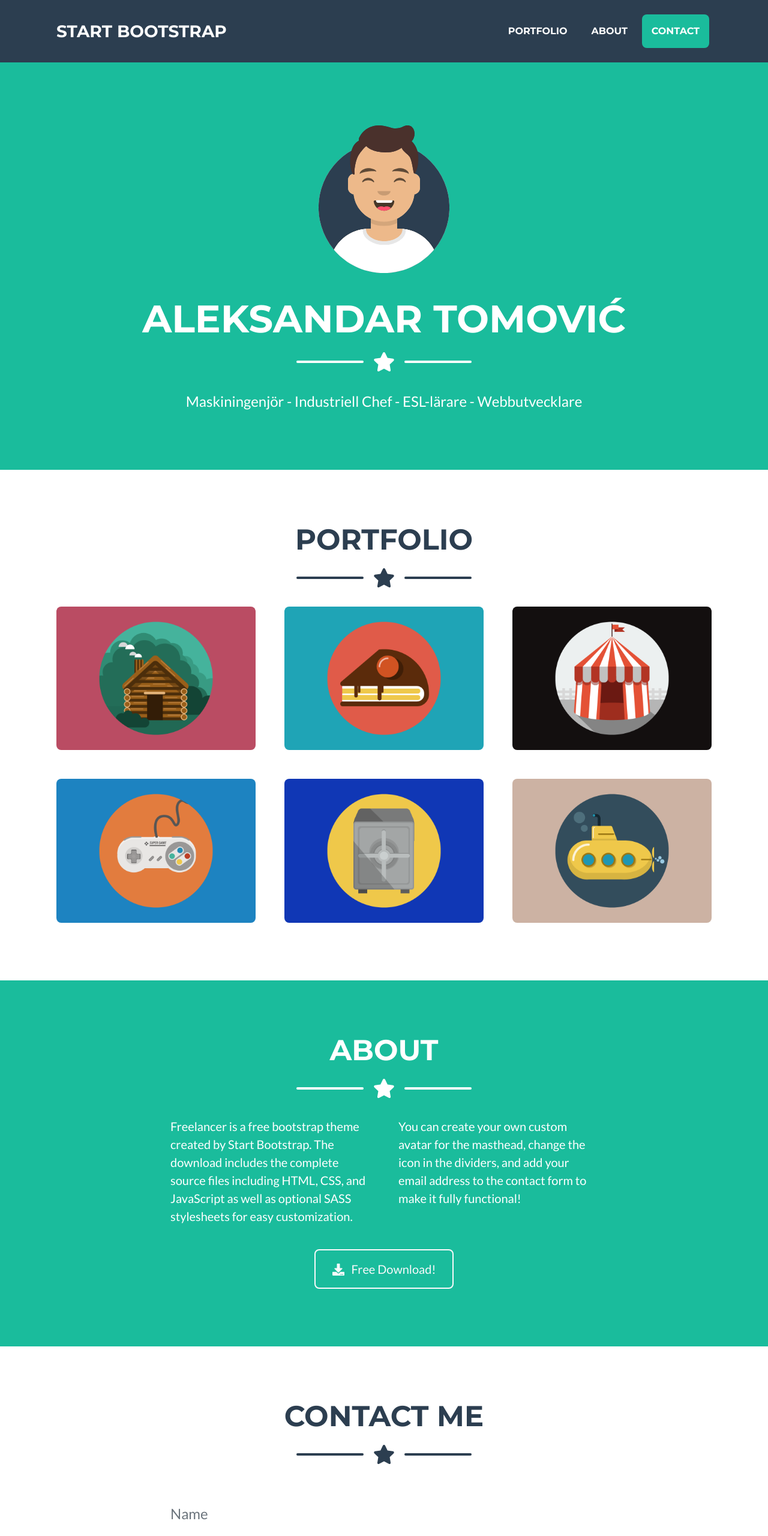
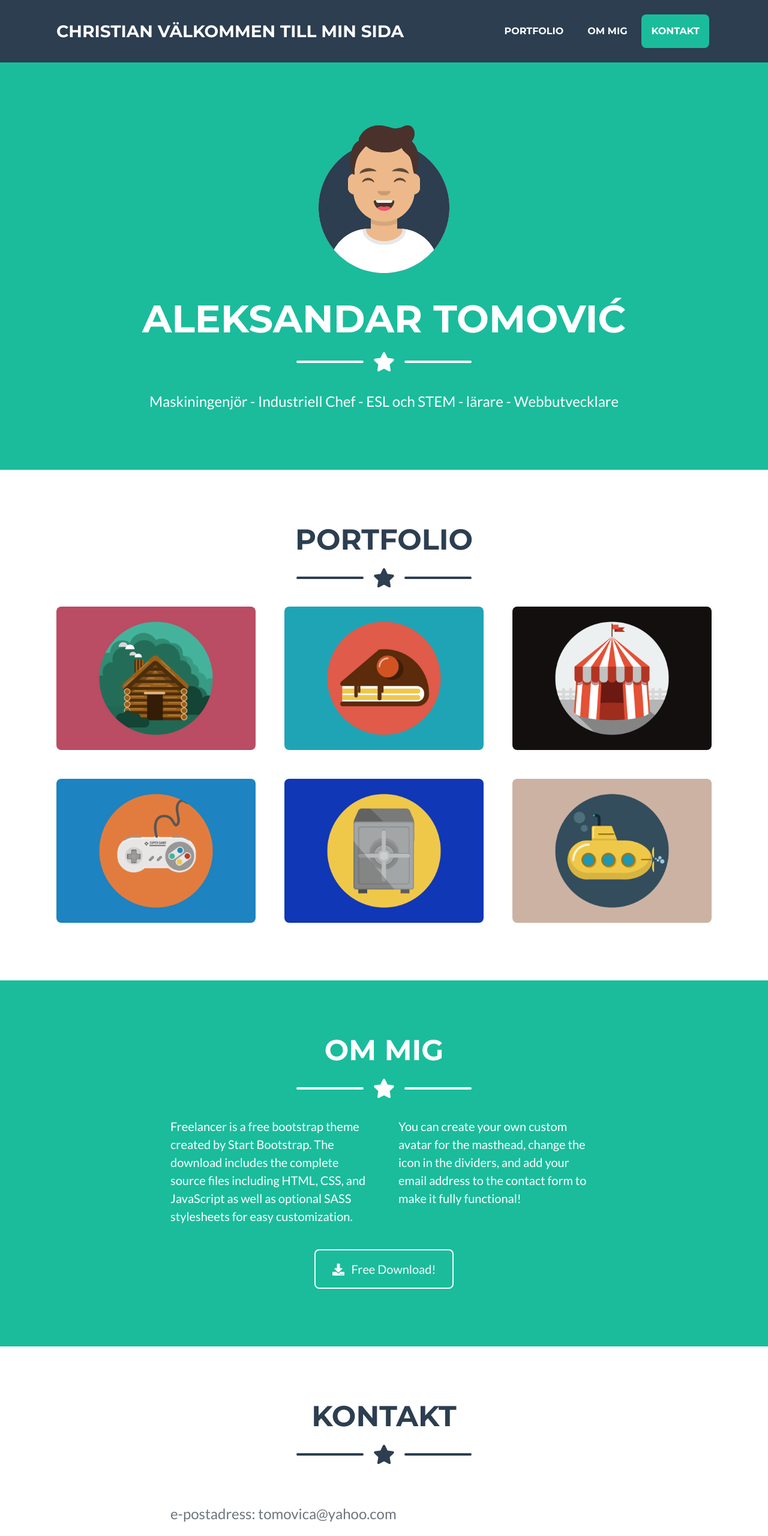
Before and after one commit to pyace1/Alex_webbutvecklare, a plain HTML site: page index.html in a window 1280 px wide. Shown: the top 2560 px of the page at 60% size. Drawn offline with nearby package versions, Linux system fonts and the light colour scheme.

Commit message:
gruba obrada

```diff
--- a/index.html
+++ b/index.html
@@ -20,7 +20,7 @@
         <!-- Navigation-->
         <nav class="navbar navbar-expand-lg bg-secondary text-uppercase fixed-top" id="mainNav">
             <div class="container">
-                <a class="navbar-brand js-scroll-trigger" href="#page-top">Start Bootstrap</a>
+                <a class="navbar-brand js-scroll-trigger" href="#page-top">Christian Välkommen till min sida</a>
                 <button class="navbar-toggler navbar-toggler-right text-uppercase font-weight-bold bg-primary text-white rounded" type="button" data-toggle="collapse" data-target="#navbarResponsive" aria-controls="navbarResponsive" aria-expanded="false" aria-label="Toggle navigation">
                     Menu
                     <i class="fas fa-bars"></i>
@@ -28,8 +28,8 @@
                 <div class="collapse navbar-collapse" id="navbarResponsive">
                     <ul class="navbar-nav ml-auto">
                         <li class="nav-item mx-0 mx-lg-1"><a class="nav-link py-3 px-0 px-lg-3 rounded js-scroll-trigger" href="#portfolio">Portfolio</a></li>
-                        <li class="nav-item mx-0 mx-lg-1"><a class="nav-link py-3 px-0 px-lg-3 rounded js-scroll-trigger" href="#about">About</a></li>
-                        <li class="nav-item mx-0 mx-lg-1"><a class="nav-link py-3 px-0 px-lg-3 rounded js-scroll-trigger" href="#contact">Contact</a></li>
+                        <li class="nav-item mx-0 mx-lg-1"><a class="nav-link py-3 px-0 px-lg-3 rounded js-scroll-trigger" href="#about">Om mig</a></li>
+                        <li class="nav-item mx-0 mx-lg-1"><a class="nav-link py-3 px-0 px-lg-3 rounded js-scroll-trigger" href="#contact">Kontakt</a></li>
                     </ul>
                 </div>
             </div>
@@ -48,7 +48,7 @@
                     <div class="divider-custom-line"></div>
                 </div>
                 <!-- Masthead Subheading-->
-                <p class="masthead-subheading font-weight-light mb-0">Maskiningenjör - Industriell Chef - ESL-lärare - Webbutvecklare</p>
+                <p class="masthead-subheading font-weight-light mb-0">Maskiningenjör - Industriell Chef - ESL och STEM - lärare - Webbutvecklare</p>
             </div>
         </header>
         <!-- Portfolio Section-->
@@ -125,7 +125,7 @@
         <section class="page-section bg-primary text-white mb-0" id="about">
             <div class="container">
                 <!-- About Section Heading-->
-                <h2 class="page-section-heading text-center text-uppercase text-white">About</h2>
+                <h2 class="page-section-heading text-center text-uppercase text-white">Om mig</h2>
                 <!-- Icon Divider-->
                 <div class="divider-custom divider-light">
                     <div class="divider-custom-line"></div>
@@ -150,7 +150,7 @@
         <section class="page-section" id="contact">
             <div class="container">
                 <!-- Contact Section Heading-->
-                <h2 class="page-section-heading text-center text-uppercase text-secondary mb-0">Contact Me</h2>
+                <h2 class="page-section-heading text-center text-uppercase text-secondary mb-0">Kontakt</h2>
                 <!-- Icon Divider-->
                 <div class="divider-custom">
                     <div class="divider-custom-line"></div>
@@ -162,31 +162,33 @@
                     <div class="col-lg-8 mx-auto">
                         <!-- To configure the contact form email address, go to mail/contact_me.php and update the email address in the PHP file on line 19.-->
                         <form id="contactForm" name="sentMessage" novalidate="novalidate">
+                            <!--
                             <div class="control-group">
                                 <div class="form-group floating-label-form-group controls mb-0 pb-2">
                                     <label>Name</label>
-                                    <input class="form-control" id="name" type="text" placeholder="Name" required="required" data-validation-required-message="Please enter your name." />
+                                    <input class="form-control" id="name" type="text" placeholder="Aleksandar Tomović" required="required" data-validation-required-message="Please enter your name." />
                                     <p class="help-block text-danger"></p>
                                 </div>
                             </div>
+                            -->
                             <div class="control-group">
                                 <div class="form-group floating-label-form-group controls mb-0 pb-2">
                                     <label>Email Address</label>
-                                    <input class="form-control" id="email" type="email" placeholder="Email Address" required="required" data-validation-required-message="Please enter your email address." />
+                                    <input class="form-control" id="email" type="email" placeholder="e-postadress: tomovica@yahoo.com" required="required" data-validation-required-message="Please enter your email address." />
                                     <p class="help-block text-danger"></p>
                                 </div>
                             </div>
                             <div class="control-group">
                                 <div class="form-group floating-label-form-group controls mb-0 pb-2">
                                     <label>Phone Number</label>
-                                    <input class="form-control" id="phone" type="tel" placeholder="Phone Number" required="required" data-validation-required-message="Please enter your phone number." />
+                                    <input class="form-control" id="phone" type="tel" placeholder="telefonnummer: (+381) 64 140 7122" required="required" data-validation-required-message="Please enter your phone number." />
                                     <p class="help-block text-danger"></p>
                                 </div>
                             </div>
                             <div class="control-group">
                                 <div class="form-group floating-label-form-group controls mb-0 pb-2">
                                     <label>Message</label>
-                                    <textarea class="form-control" id="message" rows="5" placeholder="Message" required="required" data-validation-required-message="Please enter a message."></textarea>
+                                    <input class="form-control" id="message" type="email" placeholder="Skype: adodge156" required="required" data-validation-required-message="Please enter a message." />
                                     <p class="help-block text-danger"></p>
                                 </div>
                             </div>
@@ -223,9 +225,7 @@
                     <div class="col-lg-4">
                         <h4 class="text-uppercase mb-4">Om Alex</h4>
                         <p class="lead mb-0">
-                            Freelance is a free to use, MIT licensed Bootstrap theme created by
-                            <a href="http://startbootstrap.com">Start Bootstrap</a>
-                            .
+                            Leva din dröm, dröm inte den.
                         </p>
                     </div>
                 </div>
```
